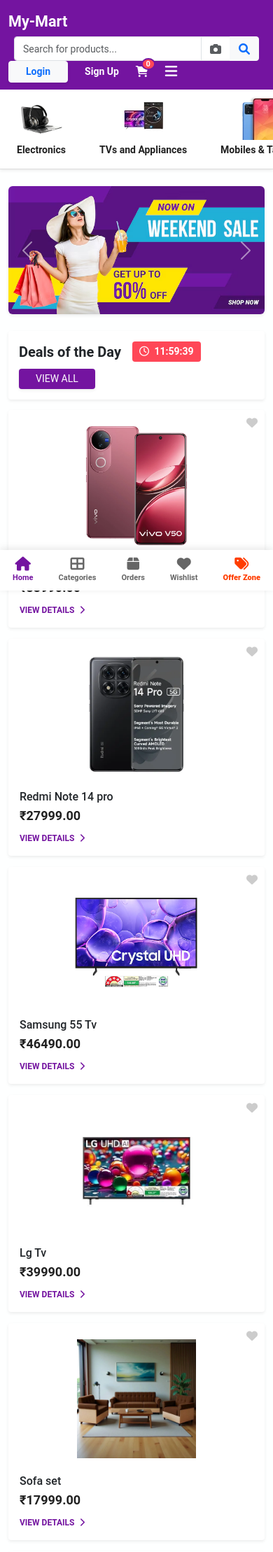
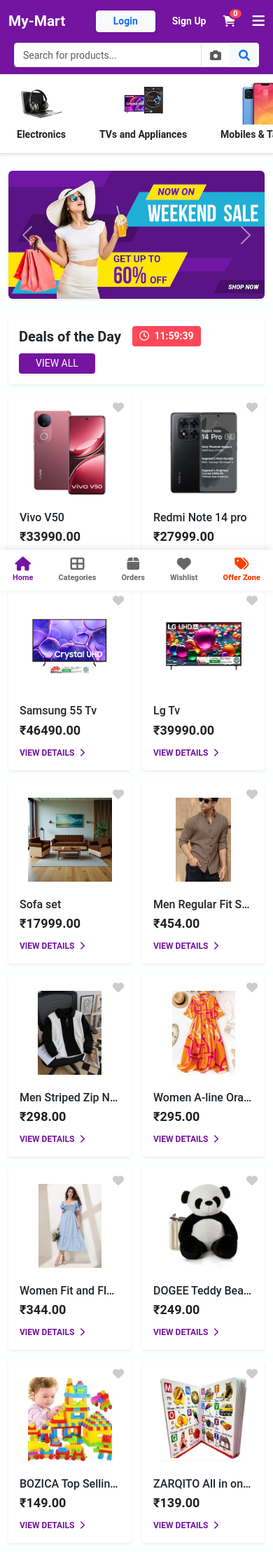
Before and after one commit to DikshaMourya/my-shopping-site, a Django app: page / in a window 390 px wide. Shown: the top 2218 px of the page at 70% size. Run offline with Django 5.2, Linux system fonts and the light colour scheme; data comes from the database, SQL or seed files in the repository; both versions use the stored data as it was after the commit.

Commit message:
mobile view alignment fixed

```diff
--- a/collection/templates/collection/index.html
+++ b/collection/templates/collection/index.html
@@ -9,7 +9,7 @@
     <link rel="stylesheet" href="https://cdnjs.cloudflare.com/ajax/libs/animate.css/4.1.1/animate.min.css"/>
 
     <style>
-        /* AAPKI ORIGINAL STYLING */
+        /* AAPKI ORIGINAL STYLING - NO CHANGES */
         body { background-color: #fefffff5; font-family: 'Roboto', sans-serif; }
         .navbar { background-color: #7414a0; padding: 10px 0; }
         .category-container { background: white; border-bottom: 1px solid #ddd; }
@@ -37,7 +37,6 @@
         .bottom-nav a i { font-size: 20px; margin-bottom: 2px; }
         .bottom-nav a.active { color: #7414a0; }
 
-        /* OFFER ZONE PREMIUM COLOR */
         .offer-zone-btn i { color: #ff3d00 !important; }
         .offer-zone-btn span { color: #ff3d00 !important; font-weight: 800; }
 
@@ -47,6 +46,16 @@
         .no-product-card { background: white; padding: 40px; border-radius: 10px; text-align: center; width: 100%; margin: 20px 0; }
         .nav-link-custom { color: white !important; font-weight: bold; text-decoration: none; font-size: 14px; }
         .nav-link-custom:hover { opacity: 0.8; }
+
+        /* --- YE EXTRA LINE HAI MOBILE FIX KE LIYE --- */
+        @media (max-width: 768px) {
+            .navbar .container { flex-wrap: wrap; }
+            #searchForm { order: 3; width: 100%; margin-top: 10px !important; }
+            .navbar-brand { font-size: 1.3rem !important; }
+            .row-cols-1 { display: flex !important; flex-wrap: wrap; }
+            .row-cols-1 .col { width: 50% !important; } /* Mobile par 2 product dikhenge */
+            .product-img-container { height: 150px; }
+        }
     </style>
 </head>
 <body>
```
Also changed, not shown: db.sqlite3.
